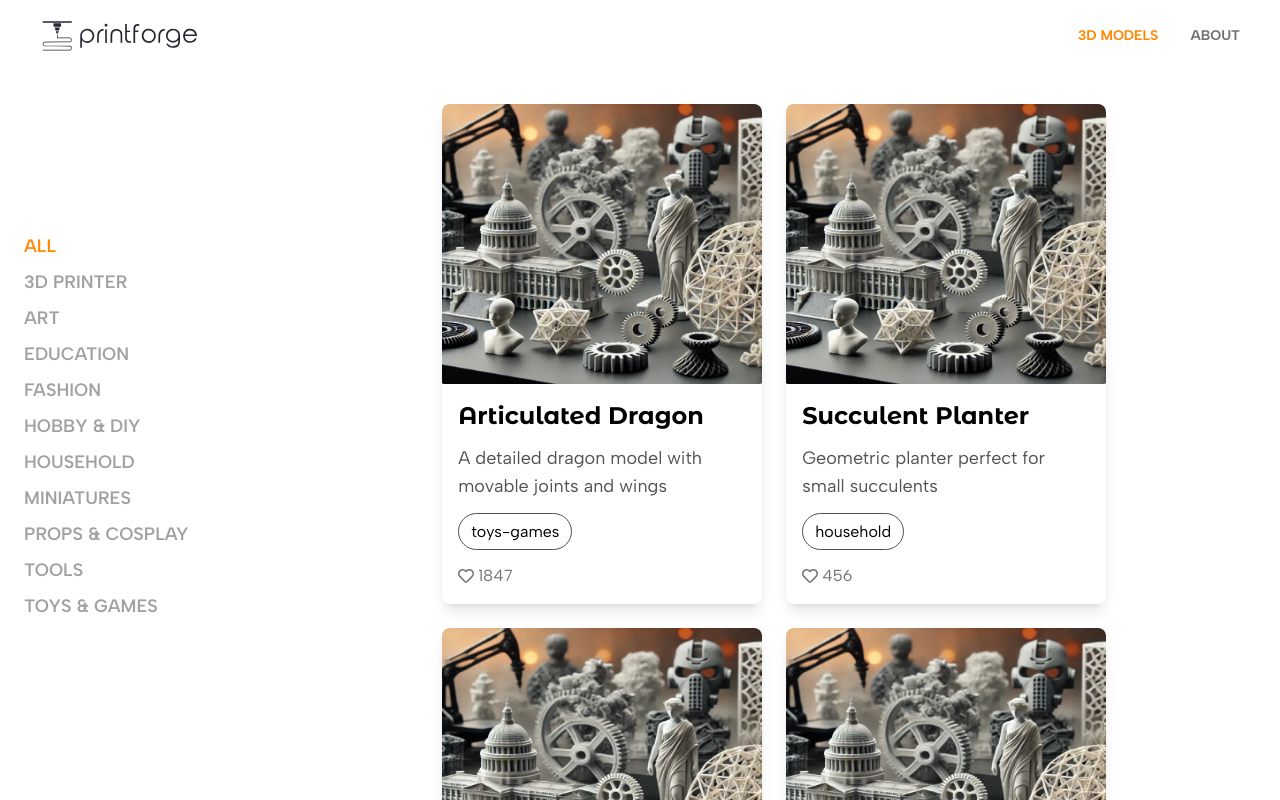
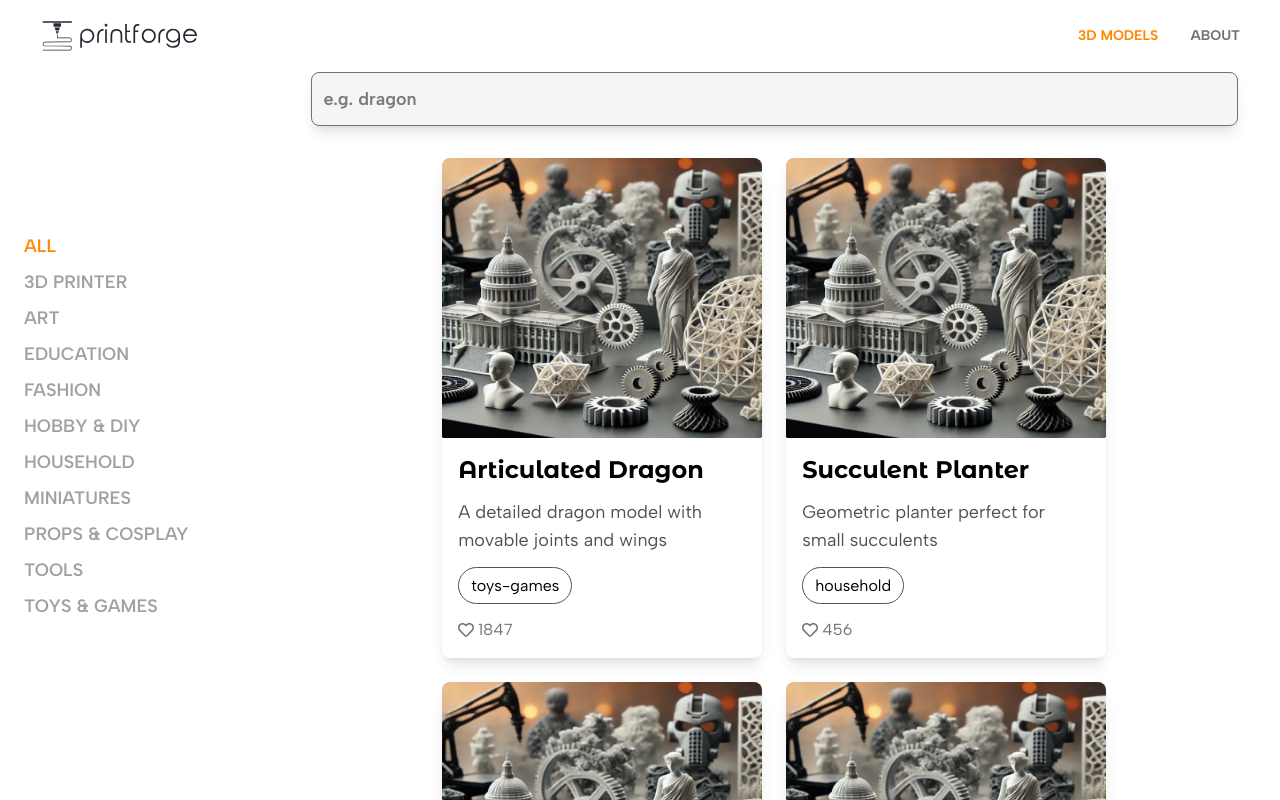
Before and after one commit to gyo82v/next-printforge, a Next.js app: page /3d-models in a window 1280 px wide. Shown: the top 800 px of the page. Built offline with nearby package versions, Linux system fonts and the light colour scheme.

Commit message:
feat: add searchh bar in 3d models component

```diff
--- a/app/3d-models/page.tsx
+++ b/app/3d-models/page.tsx
@@ -1,19 +1,42 @@
 import { getAllModels } from "@/lib/models"
+import Form from "next/form"
 
 import Modelcard from "@/components/ModelCard"
 
-export default async function ModelsPage() {
+type Props = {searchParams : {query : string}}
+
+export default async function ModelsPage({searchParams}:Props) {
+    const query = (await searchParams)?.query || ""
     const data = await getAllModels()
     const wrapper = ` w-11/12 mx-auto px-4 py-8 flex flex-col gap-6
                      sm:flex-wrap sm:flex-row justify-center`
+    const input = `bg-neutral-100 w-full p-3 rounded-lg text-lg font-semibold shadow-lg border border-neutral-500
+                   transition-transform transition-colors transition-shadow duration-300 ease-in-out
+                   hover:border-orange-400 focus:ring-2 focus:ring-orange-400 focus:bg-neutral-200
+                   focus:scale-105 focus:shadow-xl focus:outline-none`
+    const filteredData = query ? data.filter(d => d.name.toLowerCase().includes(query.toLowerCase()) ||
+                                          d.description.toLowerCase().includes(query.toLowerCase())) : data
 
-    const modelArr = data.map(m => (
+    const modelArr = filteredData.map(m => (
         <Modelcard key={m.id} data={m} />
     ))
 
     return(
-        <main className={wrapper}>
+        <main>
+            <Form action="/3d-models" className="w-11/12 md:max-w-6xl px-5 md:px-0 mx-auto">
+              <input
+                type="text"
+                name="query"
+                placeholder="e.g. dragon"
+                autoComplete="off"
+                defaultValue={query}
+                className={input}
+                aria-label="enter name to starts search"
+              />
+            </Form>
+            <div className={wrapper}>
             {modelArr}
+            </div>
         </main>
     )
 
```
